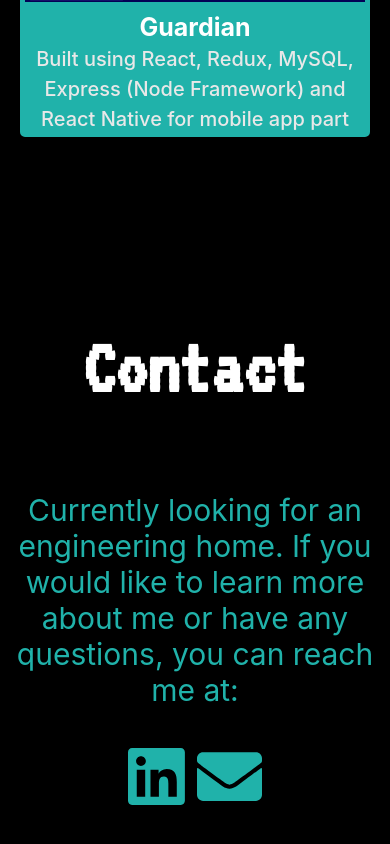
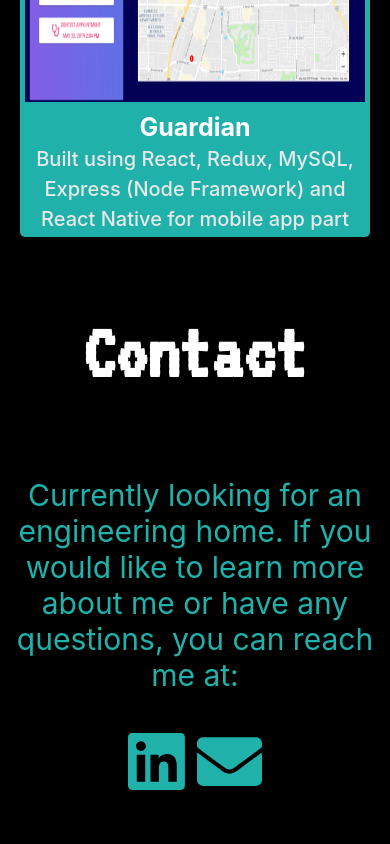
Before and after one commit to crodr177/cruz-r-portfolio, a React (Create React App) app: page / in a window 390 px wide. Shown: the part 5206-6050 px from the top of the page. Built offline with nearby package versions, Linux system fonts and the light colour scheme.

Commit message:
fix more responsiveness 11

```diff
--- a/src/styles/About.css
+++ b/src/styles/About.css
@@ -118,7 +118,7 @@
 
 @media only screen and (max-width : 850px) {
   .container {
-    height: 2300px;
+    height: 2400px;
   }
 
   .skills-container {
--- a/src/styles/Contact.css
+++ b/src/styles/Contact.css
@@ -37,6 +37,10 @@
 }
 
 @media only screen and (max-width : 850px) {
+  .contact-container {
+    margin-top: 50px;
+  }
+
   .contact-details {
     width: 400px;
   }
```
